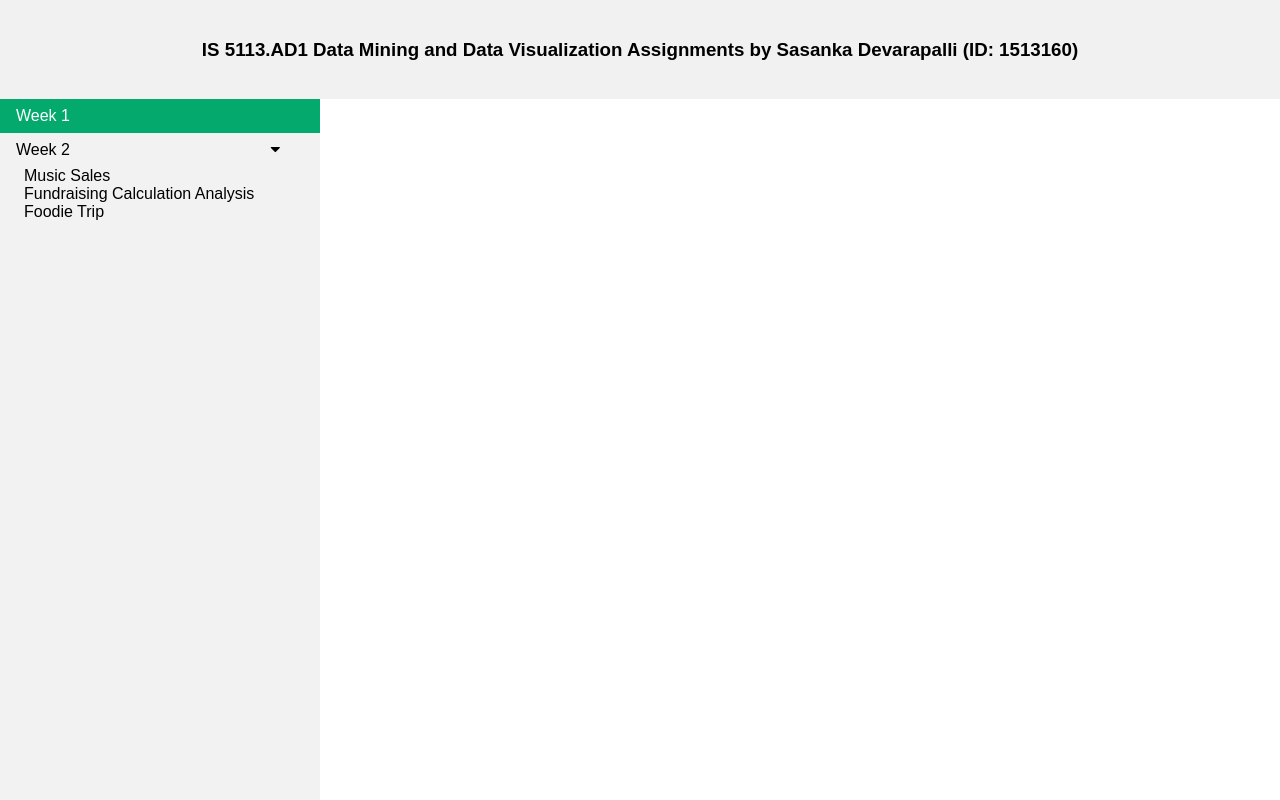
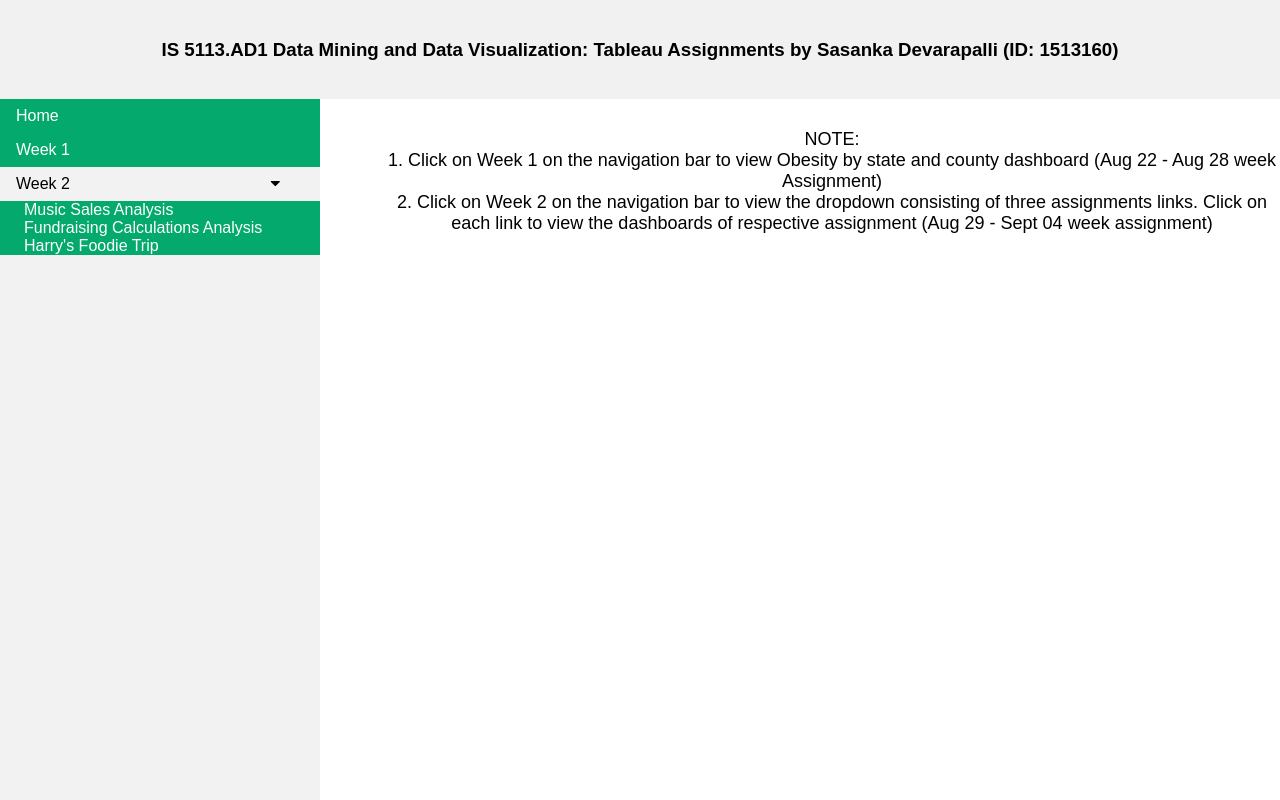
Before and after one commit to SasankaDevarapalli/Obesity-by-state-and-county, a plain HTML site: page index.html in a window 1280 px wide. Both pictures are taken after a click on the element "Week 2". Drawn offline with Linux system fonts and the light colour scheme.

Commit message:
Update index.html

```diff
--- a/index.html
+++ b/index.html
@@ -47,6 +47,9 @@ li sidebar:hover:not(.active), dropdown-btn:hover {
 
 .nav{
 text-align:center;
+padding-left: 30%;
+padding-top: 30px;
+font-size: large;
 }
 .header {
   background-color: #f1f1f1;
@@ -55,13 +58,13 @@ text-align:center;
 }
 .dropdown-container {
   display: none;
-  color: #000;
+  background-color: #04AA6D;
+  color: white;
   text-decoration: none;
   padding-left: 24px;
   cursor:pointer;
 }
 
-/* Optional: Style the caret down icon */
 .fa-caret-down {
   float: right;
   padding-right: 24px;
@@ -73,11 +76,12 @@ text-align:center;
 
 <body>
   <div class="header">
-    <h3>IS 5113.AD1 Data Mining and Data Visualization Assignments by Sasanka Devarapalli (ID: 1513160)</h3>
+    <h3>IS 5113.AD1 Data Mining and Data Visualization: Tableau Assignments by Sasanka Devarapalli (ID: 1513160)</h3>
   </div>
 
   <div class="sidebar">
   <ul>
+   <li><sidebar class="active">Home</sidebar></li>
     <li>
   <sidebar class="active" onclick="window.location='Assignment1/TableauAssignment1.html';">Week 1</sidebar></li>
 
@@ -86,19 +90,20 @@ text-align:center;
     	<i class="fa fa-caret-down"></i>
     </sidebar>
 	  <div class="active dropdown-container">
-	    <a onclick="window.location='Assignment2/MusicSales.html';">Music Sales</a><br>
-	    <a onclick="window.location='Assignment2/FundraisingCalculationAnalysis.html';">Fundraising Calculation Analysis</a><br>
-	    <a onclick="window.location='Assignment2/FoodieTrip.html';">Foodie Trip</a>
+	    <a onclick="window.location='Assignment2/MusicSales.html';">Music Sales Analysis</a><br>
+	    <a onclick="window.location='Assignment2/FundraisingCalculationAnalysis.html';">Fundraising Calculations Analysis</a><br>
+	    <a onclick="window.location='Assignment2/FoodieTrip.html';">Harry's Foodie Trip</a>
 	  </div>
 
-
  </li>
-
-
-
-
  </ul>
 </div>
+
+<div class="nav">
+    NOTE:<br> 1. Click on Week 1 on the navigation bar to view Obesity by state and county dashboard (Aug 22 - Aug 28 week Assignment) <br>
+          2. Click on Week 2 on the navigation bar to view the dropdown consisting of three assignments links.
+          Click on each link to view the dashboards of respective assignment (Aug 29 - Sept 04 week assignment)
+   </div>
 
 <script>
 /* Loop through all dropdown buttons to toggle between hiding and showing its dropdown content - This allows the user to have multiple dropdowns without any conflict */
```
